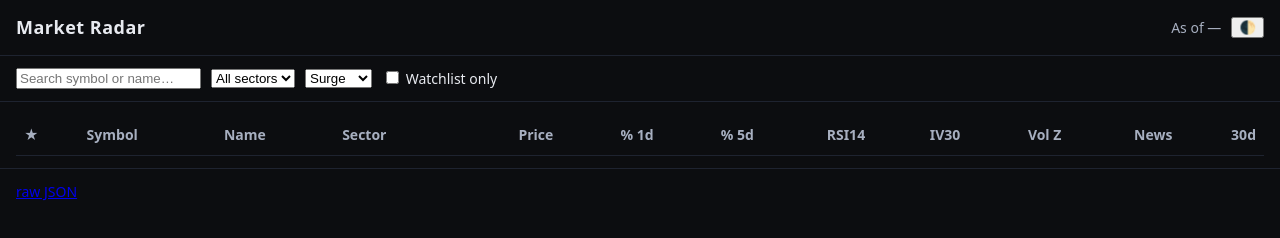
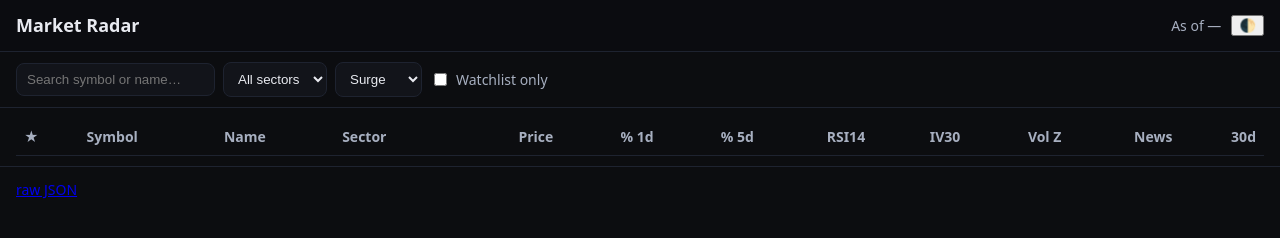
Before and after one commit to pkweitai/vtrac, a plain HTML site: page docs/index.html in a window 1280 px wide. Drawn offline with Linux system fonts and the light colour scheme.

Commit message:
Update styles.css

```diff
--- a/docs/styles.css
+++ b/docs/styles.css
@@ -1,96 +1,25 @@
+/* docs/styles.css */
 :root {
-  --bg: #0c0d10;
-  --card: #12141a;
-  --text: #e8eaf0;
-  --muted: #a7afc0;
-  --accent: #7aa2ff;
-  --green: #29c46d;
-  --red: #ff5d5d;
-  --amber: #f6b73c;
-  --blue: #5dbbff;
-  --border: #1e2330;
+  --bg:#0c0d10; --card:#12141a; --text:#e8eaf0; --muted:#a7afc0;
+  --accent:#7aa2ff; --green:#29c46d; --red:#ff5d5d; --border:#1e2330;
 }
-
-* { box-sizing: border-box; }
-html, body { height: 100%; }
-body {
-  margin: 0;
-  font: 14px/1.5 ui-sans-serif, system-ui, -apple-system, Segoe UI, Roboto, Ubuntu, Cantarell, Noto Sans, Arial, Apple Color Emoji, Segoe UI Emoji;
-  background: var(--bg);
-  color: var(--text);
-}
-
-.topbar {
-  position: sticky; top: 0; z-index: 10;
-  display: flex; align-items: center; justify-content: space-between;
-  padding: 14px 16px; border-bottom: 1px solid var(--border);
-  background: linear-gradient(180deg, #0c0d10 0%, #0c0d10ee 60%, #0c0d1000 100%);
-}
-.topbar h1 { margin: 0; font-size: 18px; letter-spacing: .5px; }
-.topbar .meta { display: flex; gap: 10px; align-items: center; color: var(--muted); }
-#reloadBtn {
-  border: 1px solid var(--border); background: var(--card);
-  color: var(--text); padding: 4px 8px; border-radius: 8px; cursor: pointer;
-}
-#reloadBtn:hover { border-color: var(--accent); }
-
-.badge { display: inline-block; padding: 2px 6px; border-radius: 6px; background: var(--card); border: 1px solid var(--border); color: var(--muted); font-size: 12px; }
-
-.toolbar {
-  display: flex; gap: 10px; align-items: center;
-  padding: 12px 16px; border-bottom: 1px solid var(--border);
-}
-#search {
-  flex: 1; max-width: 480px;
-  background: var(--card); border: 1px solid var(--border);
-  color: var(--text); padding: 10px 12px; border-radius: 10px;
-}
-.pills { display: flex; flex-wrap: wrap; gap: 8px; }
-.pill {
-  background: var(--card); border: 1px solid var(--border);
-  color: var(--text); padding: 6px 10px; border-radius: 999px; cursor: pointer;
-}
-.pill.active, .pill:hover { border-color: var(--accent); color: var(--accent); }
-
-.table-wrap { padding: 12px 16px; overflow-x: auto; }
-table { width: 100%; border-collapse: collapse; min-width: 980px; }
-thead th {
-  text-align: left; font-weight: 600; color: var(--muted);
-  border-bottom: 1px solid var(--border); padding: 10px 8px; cursor: pointer;
-}
-tbody td {
-  padding: 10px 8px; border-bottom: 1px solid var(--border);
-  vertical-align: middle;
-}
-th.num, td.num { text-align: right; white-space: nowrap; }
-th.spark { text-align: right; width: 110px; }
-.hide-sm { display: table-cell; }
-.hide-md { display: table-cell; }
-.hide-lg { display: table-cell; }
-
-.pos { color: var(--green); }
-.neg { color: var(--red); }
-.warn { color: var(--amber); }
-.info { color: var(--blue); }
-
-.sparkline { width: 100px; height: 28px; display: inline-block; }
-.sparkline path { fill: none; stroke: var(--accent); stroke-width: 2; stroke-linecap: round; stroke-linejoin: round; opacity: .9; }
-.sparkline .baseline { stroke: #2a3142; stroke-width: 1; opacity: .7; }
-
-.foot {
-  padding: 12px 16px; color: var(--muted); border-top: 1px solid var(--border);
-  display: flex; align-items: center;
-}
-.foot .spacer { flex: 1; }
-
-/* responsive */
-@media (max-width: 1100px) {
-  .hide-lg { display: none; }
-}
-@media (max-width: 900px) {
-  .hide-md { display: none; }
-}
-@media (max-width: 720px) {
-  .hide-sm { display: none; }
-  .sparkline { width: 84px; }
-}
+*{box-sizing:border-box}
+body{margin:0;background:var(--bg);color:var(--text);font:14px/1.5 system-ui,-apple-system,Segoe UI,Roboto,Ubuntu,Cantarell,Noto Sans,Arial}
+.topbar{position:sticky;top:0;display:flex;justify-content:space-between;align-items:center;padding:12px 16px;border-bottom:1px solid var(--border);background:#0c0d10e6}
+.topbar h1{margin:0;font-size:18px}
+.topbar .meta{display:flex;gap:10px;align-items:center;color:var(--muted)}
+.toolbar{display:flex;gap:8px;align-items:center;padding:10px 16px;border-bottom:1px solid var(--border)}
+#q,select{background:var(--card);border:1px solid var(--border);color:var(--text);padding:8px 10px;border-radius:8px}
+.chk{display:flex;align-items:center;gap:6px;color:var(--muted)}
+.table-wrap{padding:10px 16px;overflow-x:auto}
+table{width:100%;border-collapse:collapse;min-width:960px}
+thead th{color:var(--muted);text-align:left;border-bottom:1px solid var(--border);padding:8px}
+tbody td{border-bottom:1px solid var(--border);padding:8px;vertical-align:middle}
+.num{text-align:right;white-space:nowrap}
+.badge{display:inline-block;padding:2px 6px;border-radius:6px;background:var(--card);border:1px solid var(--border);color:var(--muted);font-size:12px}
+.delta.up{color:var(--green)} .delta.down{color:var(--red)}
+.star{cursor:pointer;opacity:.5} .star.on{opacity:1;color:var(--accent)}
+.spark{width:120px;height:28px;display:inline-block}
+.hide-sm{display:table-cell}
+.foot{padding:12px 16px;color:var(--muted);border-top:1px solid var(--border)}
+@media (max-width:760px){.hide-sm{display:none}.spark{width:96px}}
```
